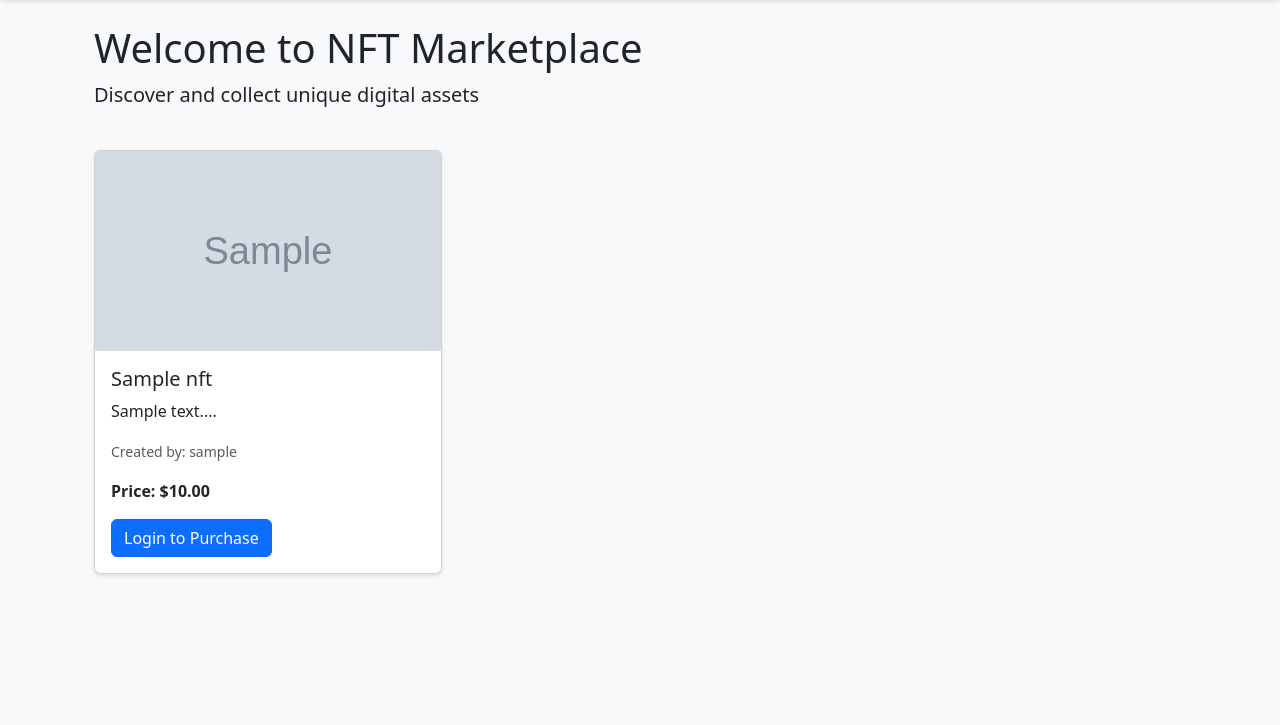
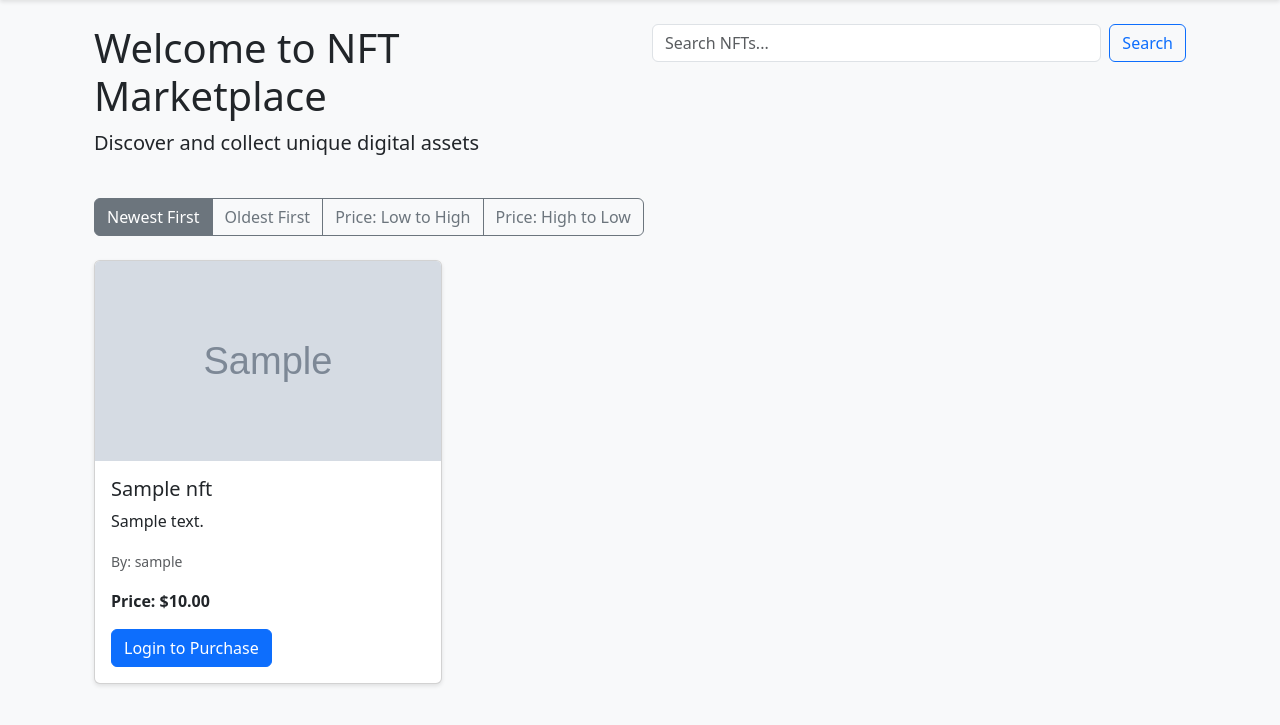
Before and after one commit to EGJJR/nft-marketplace, a PHP site: page / in a window 1280 px wide. Shown: the part 56-781 px from the top of the page. Run offline with PHP 8.4, Linux system fonts and the light colour scheme; tables that the repository leaves empty hold one stand-in row (values such as "Sample post"); grey boxes marked "Sample" are stand-in pictures.

Commit message:
Add search and sorting functionality to NFT listings

```diff
--- a/public/home.php
+++ b/public/home.php
@@ -1,14 +1,44 @@
 <?php
 require_once __DIR__ . '/../db/db_config.php';
 
-// Fetch all NFTs with their creator's username
+// Fetch all NFTs
+$sort = isset($_GET['sort']) ? $_GET['sort'] : 'newest';
+$orderBy = 'n.created_at DESC';
+
+switch ($sort) {
+    case 'price_low':
+        $orderBy = 'n.price ASC';
+        break;
+    case 'price_high':
+        $orderBy = 'n.price DESC';
+        break;
+    case 'oldest':
+        $orderBy = 'n.created_at ASC';
+        break;
+}
+
 $stmt = $conn->query("
-    SELECT n.*, u.username as creator_name
+    SELECT n.*, u.username as seller_name
     FROM nfts n
     JOIN users u ON n.user_id = u.user_id
-    ORDER BY n.created_at DESC
+    ORDER BY $orderBy
 ");
 $nfts = $stmt->fetchAll();
+
+// Handle search
+$search = isset($_GET['search']) ? trim($_GET['search']) : '';
+if ($search) {
+    $stmt = $conn->prepare("
+        SELECT n.*, u.username as seller_name
+        FROM nfts n
+        JOIN users u ON n.user_id = u.user_id
+        WHERE n.title LIKE ? OR n.description LIKE ?
+        ORDER BY $orderBy
+    ");
+    $searchTerm = "%$search%";
+    $stmt->execute([$searchTerm, $searchTerm]);
+    $nfts = $stmt->fetchAll();
+}
 ?>
 
 <div class="container">
@@ -17,9 +47,52 @@ $nfts = $stmt->fetchAll();
             <h1>Welcome to NFT Marketplace</h1>
             <p class="lead">Discover and collect unique digital assets</p>
         </div>
+        <div class="col-md-6">
+            <form action="index.php" method="GET" class="d-flex">
+                <input type="hidden" name="page" value="home">
+                <input type="text" name="search" class="form-control me-2" placeholder="Search NFTs..." value="<?php echo htmlspecialchars($search); ?>">
+                <button class="btn btn-outline-primary" type="submit">Search</button>
+            </form>
+        </div>
     </div>
 
+    <div class="row mb-4">
+        <div class="col">
+            <div class="btn-group">
+                <a href="?page=home&sort=newest<?php echo $search ? '&search=' . urlencode($search) : ''; ?>"
+                   class="btn btn-outline-secondary <?php echo $sort === 'newest' ? 'active' : ''; ?>">
+                    Newest First
+                </a>
+                <a href="?page=home&sort=oldest<?php echo $search ? '&search=' . urlencode($search) : ''; ?>"
+                   class="btn btn-outline-secondary <?php echo $sort === 'oldest' ? 'active' : ''; ?>">
+                    Oldest First
+                </a>
+                <a href="?page=home&sort=price_low<?php echo $search ? '&search=' . urlencode($search) : ''; ?>"
+                   class="btn btn-outline-secondary <?php echo $sort === 'price_low' ? 'active' : ''; ?>">
+                    Price: Low to High
+                </a>
+                <a href="?page=home&sort=price_high<?php echo $search ? '&search=' . urlencode($search) : ''; ?>"
+                   class="btn btn-outline-secondary <?php echo $sort === 'price_high' ? 'active' : ''; ?>">
+                    Price: High to Low
+                </a>
+            </div>
+        </div>
+    </div>
+
+    <?php if ($search): ?>
+        <div class="alert alert-info">
+            Showing results for: "<?php echo htmlspecialchars($search); ?>"
+        </div>
+    <?php endif; ?>
+
     <div class="row">
+        <?php if (empty($nfts)): ?>
+            <div class="col">
+                <div class="alert alert-info">
+                    <?php echo $search ? 'No NFTs found matching your search.' : 'No NFTs available yet.'; ?>
+                </div>
+            </div>
+        <?php else: ?>
             <?php foreach ($nfts as $nft): ?>
                 <div class="col-md-4 mb-4">
                     <div class="card h-100">
@@ -29,10 +102,10 @@ $nfts = $stmt->fetchAll();
                              style="height: 200px; object-fit: cover;">
                         <div class="card-body">
                             <h5 class="card-title"><?php echo htmlspecialchars($nft['title']); ?></h5>
-                        <p class="card-text"><?php echo htmlspecialchars(substr($nft['description'], 0, 100)) . '...'; ?></p>
+                            <p class="card-text"><?php echo htmlspecialchars($nft['description']); ?></p>
                             <p class="card-text">
                                 <small class="text-muted">
-                                Created by: <?php echo htmlspecialchars($nft['creator_name']); ?>
+                                    By: <?php echo htmlspecialchars($nft['seller_name']); ?>
                                 </small>
                             </p>
                             <p class="card-text">
@@ -48,5 +121,6 @@ $nfts = $stmt->fetchAll();
                     </div>
                 </div>
             <?php endforeach; ?>
+        <?php endif; ?>
     </div>
 </div>
```
Lines whose indentation alone changed are shown as unchanged.
